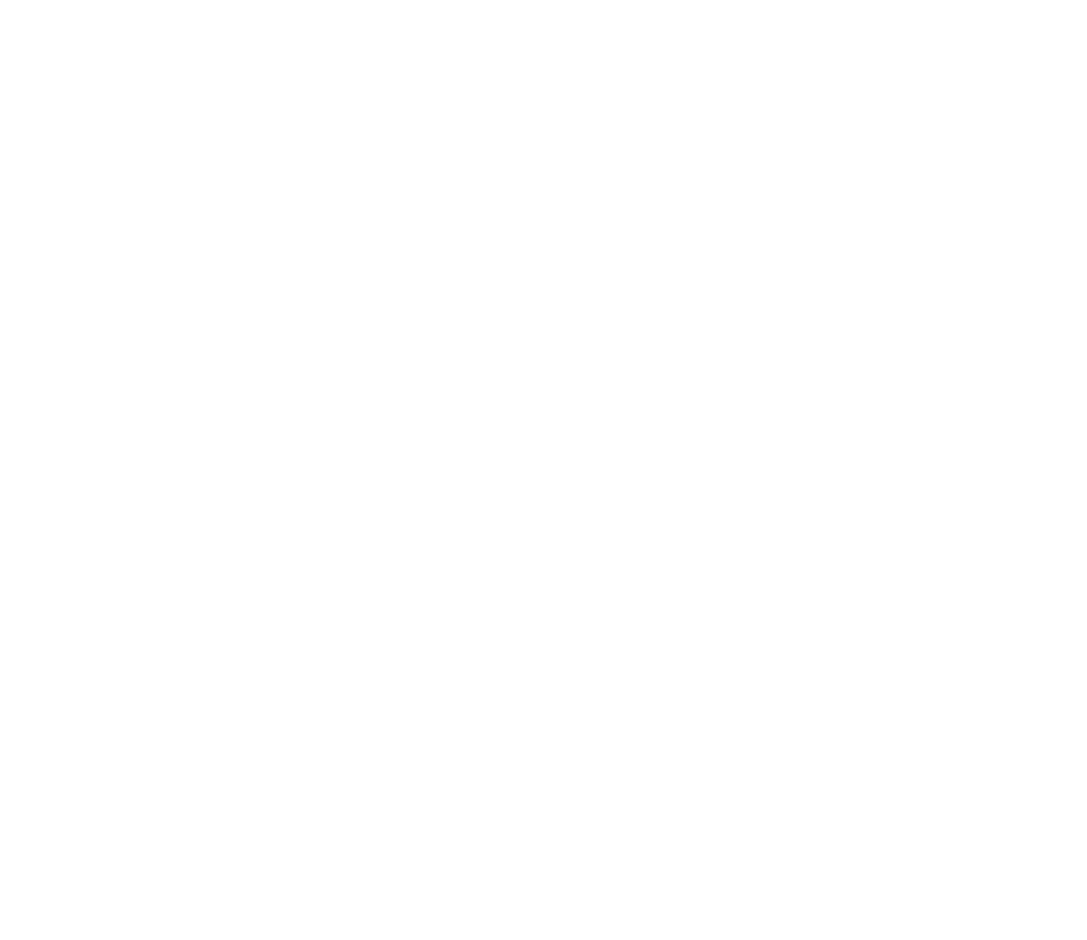
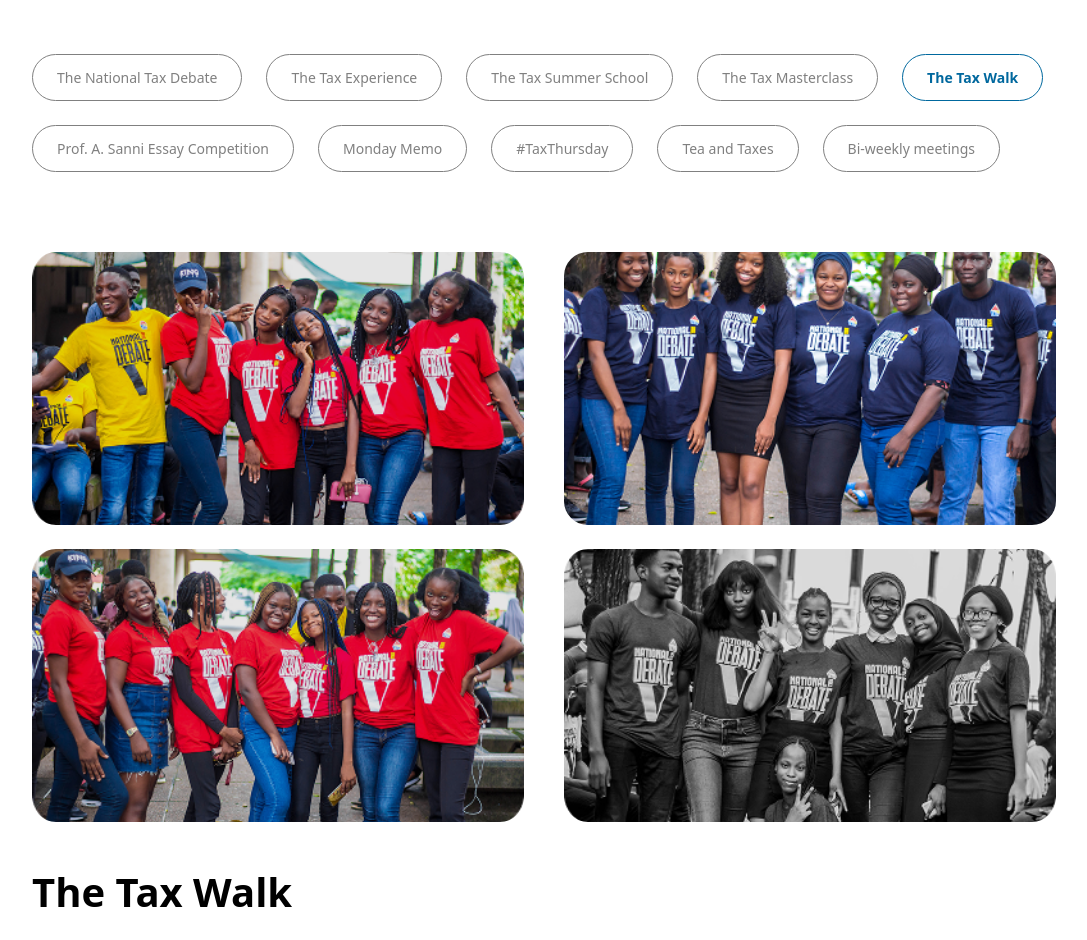
Before and after one commit to unilagtaxclub/TheTaxClub, a React (Vite) app: page /programmes/ttw in a window 1280 px wide. Before the commit this address had no page. Shown: the part 152-1092 px from the top of the page, without its empty margins (96-1183 px from the left). Before the commit the page ends 800 px from the top, so only its background shows below. Built offline with nearby package versions, Linux system fonts and the light colour scheme.

Commit message:
designed ttw page

```diff
--- a/src/App.tsx
+++ b/src/App.tsx
@@ -12,6 +12,7 @@
 import Tte from "./pages/programmes/tte";
 import Ttss from "./pages/programmes/ttss";
 import Ttm from "./pages/programmes/ttm";
+import Ttw from "./pages/programmes/ttw";
 
 const App = () => {
   const router = createBrowserRouter([
@@ -29,6 +30,7 @@
     { path: "/programmes/tte", element: <Tte /> },
     { path: "/programmes/ttss", element: <Ttss /> },
     { path: "/programmes/ttm", element: <Ttm /> },
+    { path: "/programmes/ttw", element: <Ttw /> },
   ]);
 
   return (
--- /dev/null
+++ b/src/pages/programmes/ttw/index.tsx
@@ -0,0 +1,113 @@
+import { NavLink } from "react-router-dom";
+import Container from "../../../component/defaults/Container";
+import Footer from "../../../component/defaults/Footer";
+import Header from "../../../component/defaults/Header";
+import { programmeItems } from "../../../component/rawitems/ProgrammeItems";
+
+const Ttw = () => {
+  return (
+    <Container>
+      <div className="lg:mt-[10vh] mt-10">
+        <Header />
+        <div className="lg:w-[80vw] w-[90vw] mt-14 mx-auto">
+          <div className="lg:flex hidden items-center flex-wrap gap-6 text-[14px]">
+            {programmeItems.map((item) => (
+              <NavLink
+                to={item.link}
+                key={item.id}
+                className={`${item.title === "The Tax Walk" ? "border-[#00689E] text-[#00689E] font-semibold" : "text-[#808080] border-[#808080]"} border rounded-full cursor-pointer py-3 px-6`}
+              >
+                {item.title}
+              </NavLink>
+            ))}
+          </div>
+
+          <div className="flex lg:flex-row flex-col justify-between space-x-10 lg:mt-20 mt-10">
+            <div className="lg:w-[50%] w-[100%] flex flex-col lg:mt-0 mt-6 space-y-6 justify-between">
+              <img
+                src="/assets/gallery/ntdv/img-thirteen.png"
+                alt="img"
+                className="w-[100%] lg:h-[273px] h-[370px] object-cover rounded-3xl"
+              />
+              <img
+                src="/assets/gallery/ntdv/img-fourteen.png"
+                alt="img"
+                className="w-[100%] lg:h-[273px] h-[370px] object-cover lg:mt-0 mt-6 rounded-3xl"
+              />
+            </div>
+            <div className="lg:w-[50%] w-[100%] flex flex-col lg:mt-0 mt-6 space-y-6 justify-between">
+              <img
+                src="/assets/gallery/ntdv/img-eleven.png"
+                alt="img"
+                className="w-[100%] lg:h-[273px] h-[370px] object-cover rounded-3xl"
+              />
+              <img
+                src="/assets/gallery/ntdv/img-twelve.png"
+                alt="img"
+                className="w-[100%] lg:h-[273px] h-[370px] object-cover lg:mt-0 mt-6 rounded-3xl"
+              />
+            </div>
+          </div>
+
+          <div className="lg:text-[20px]">
+            <h2 className="lg:text-[40px] text-[24px] font-semibold lg:mt-10 mt-6">
+              The Tax Walk
+            </h2>
+            <p className="lg:mt-10 mt-6">
+              The Tax Walk is driven towards enabling the capture of
+              participants that make up the informal sector into the tax net.
+              The Tax Club is aware of the fact that the capture of the informal
+              sector is a key missing component of Nigeria’s taxation system.
+              Thus, the sector remains largely elusive to the tax authorities
+              and is principally unexploited. We also recognize the fact that
+              the first step towards ensuring tax compliance in the informal
+              sector, is to enlighten and educate the identified stakeholders in
+              their work environment in a simply comprehensible manner. This
+              walk is usually held in collaboration with the Federal Inland
+              Revenue Service (FIRS), and the Lagos Internal Revenue Service
+              (LIRS). In the past, this walk has been held within Alade Market,
+              Bariga Market, Tejuosho market, Yaba and its environs.
+            </p>
+
+            <div className="space-y-4 lg:mt-10 mt-6">
+              <p className="font-semibold">Objectives of the walk:</p>
+              <div className="ml-4 space-y-2">
+                <p>
+                  - To orientate, sensitize and educate the populace on the need
+                  to pay tax as well as to whom, where, and what taxes they
+                  ought to pay:
+                </p>
+                <p>
+                  - To get needful feedback from the informal sector, and the
+                  citizenry as a whole on how the tax authorities can serve them
+                  better;
+                </p>
+                <p>
+                  - An avenue for tax officials to register new taxpayers,
+                  encourage compliant persons, as well as convince defaulters to
+                  pay their taxes:
+                </p>
+                <p>
+                  - More often than not, intending taxpayers are deterred by
+                  erroneous misconceptions on issues such as filing procedure,
+                  amongst others. All of these are usually properly addressed;
+                </p>
+                <p>
+                  - To sensitize the public on the reasons why tax payment is
+                  imperative for the Nation as a whole.
+                </p>
+              </div>
+            </div>
+
+            <button className="px-20 py-3 lg:mt-20 lg:w-auto w-[100%] mt-6 font-semibold text-[#fff] bg-[#00689e] rounded-xl">
+              Support this Cause
+            </button>
+          </div>
+        </div>
+      </div>
+      <Footer />
+    </Container>
+  );
+};
+
+export default Ttw;
```
